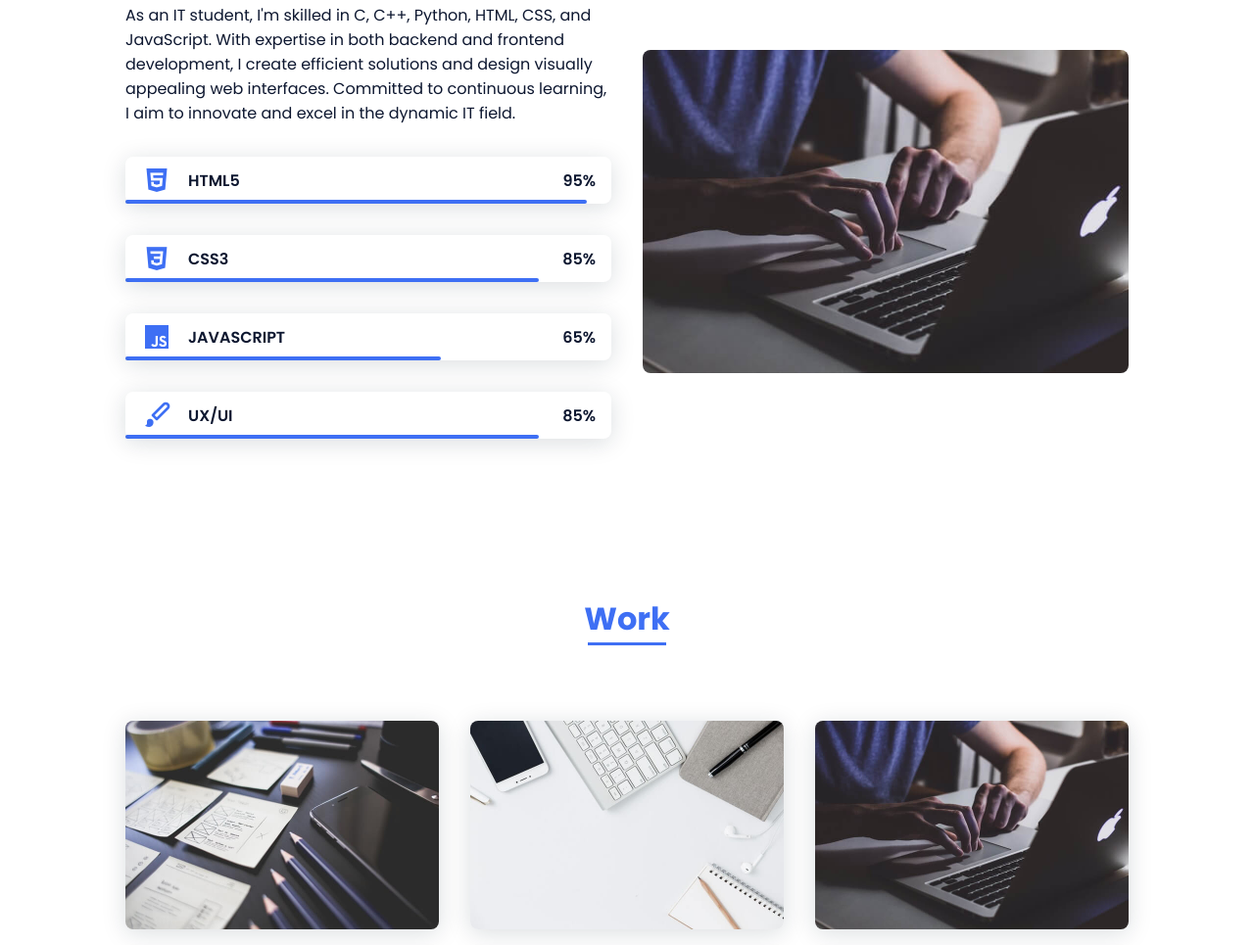
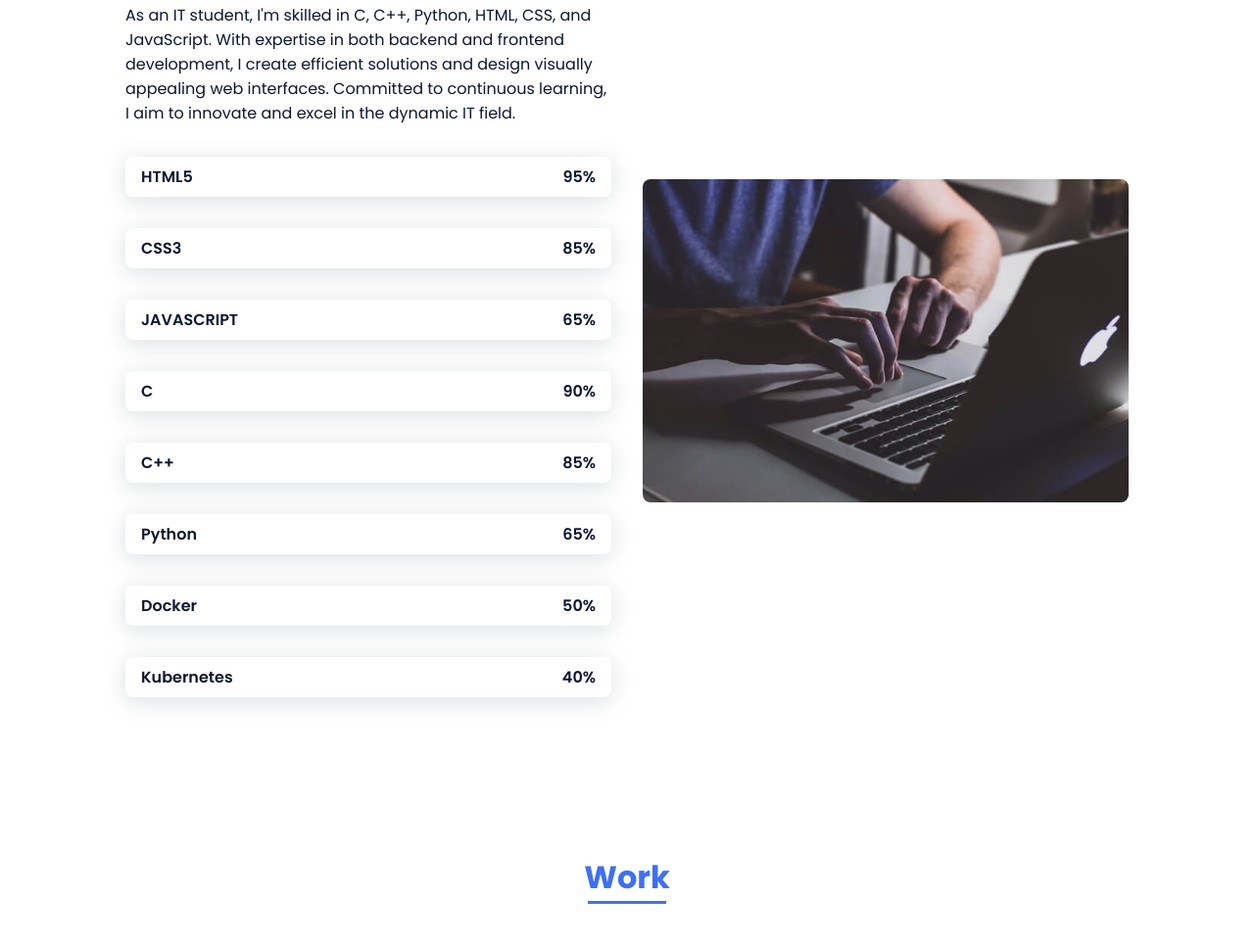
Before and after one commit to 1Aksoni/Portfolio, a plain HTML site: page index.html in a window 1280 px wide. Shown: the part 1750-2715 px from the top of the page at 98% size. Drawn offline with nearby package versions, Linux system fonts and the light colour scheme.

Commit message:
modifications

```diff
--- a/index.html
+++ b/index.html
@@ -102,10 +102,10 @@
                         in the dynamic IT field.</p>
                     <div class="skills__data">
                         <div class="skills__names">
-                            <i class='bx bxl-html5 skills__icon'></i>
+                            <i class=''></i>
                             <span class="skills__name">HTML5</span>
                         </div>
-                        <div class="skills__bar skills__html">
+                        <div class=" skills__html">
 
                         </div>
                         <div>
@@ -114,10 +114,10 @@
                     </div>
                     <div class="skills__data">
                         <div class="skills__names">
-                            <i class='bx bxl-css3 skills__icon'></i>
+                            <i class=' '></i>
                             <span class="skills__name">CSS3</span>
                         </div>
-                        <div class="skills__bar skills__css">
+                        <div class=" skills__css">
 
                         </div>
                         <div>
@@ -126,10 +126,10 @@
                     </div>
                     <div class="skills__data">
                         <div class="skills__names">
-                            <i class='bx bxl-javascript skills__icon'></i>
+                            <i class=' '></i>
                             <span class="skills__name">JAVASCRIPT</span>
                         </div>
-                        <div class="skills__bar skills__js">
+                        <div class=" skills__js">
 
                         </div>
                         <div>
@@ -138,14 +138,62 @@
                     </div>
                     <div class="skills__data">
                         <div class="skills__names">
-                            <i class='bx bxs-paint skills__icon'></i>
-                            <span class="skills__name">UX/UI</span>
+                            <i class=''></i>
+                            <span class="skills__name">C</span>
                         </div>
-                        <div class="skills__bar skills__ux">
+                        <div class="skills__bar ">
+
+                        </div>
+                        <div>
+                            <span class="skills__percentage">90%</span>
+                        </div>
+                    </div>
+                    <div class="skills__data">
+                        <div class="skills__names">
+                            <i class=''></i>
+                            <span class="skills__name">C++</span>
+                        </div>
+                        <div class="skills__bar ">
 
                         </div>
                         <div>
                             <span class="skills__percentage">85%</span>
+                        </div>
+                    </div>
+                    <div class="skills__data">
+                        <div class="skills__names">
+                            <i class=''></i>
+                            <span class="skills__name">Python</span>
+                        </div>
+                        <div class="skills__bar ">
+
+                        </div>
+                        <div>
+                            <span class="skills__percentage">65%</span>
+                        </div>
+                    </div>
+                    <div class="skills__data">
+                        <div class="skills__names">
+                            <i class=''></i>
+                            <span class="skills__name">Docker</span>
+                        </div>
+                        <div class="skills__bar ">
+
+                        </div>
+                        <div>
+                            <span class="skills__percentage">50%</span>
+                        </div>
+                    </div>
+                    <div class="skills__data">
+                        <div class="skills__names">
+                            <i class=''></i>
+                            <span class="skills__name">Kubernetes</span>
+                        </div>
+                        <div class="skills__bar ">
+
+                        </div>
+                        <div>
+                            <span class="skills__percentage">40%</span>
                         </div>
                     </div>
                 </div>
```
